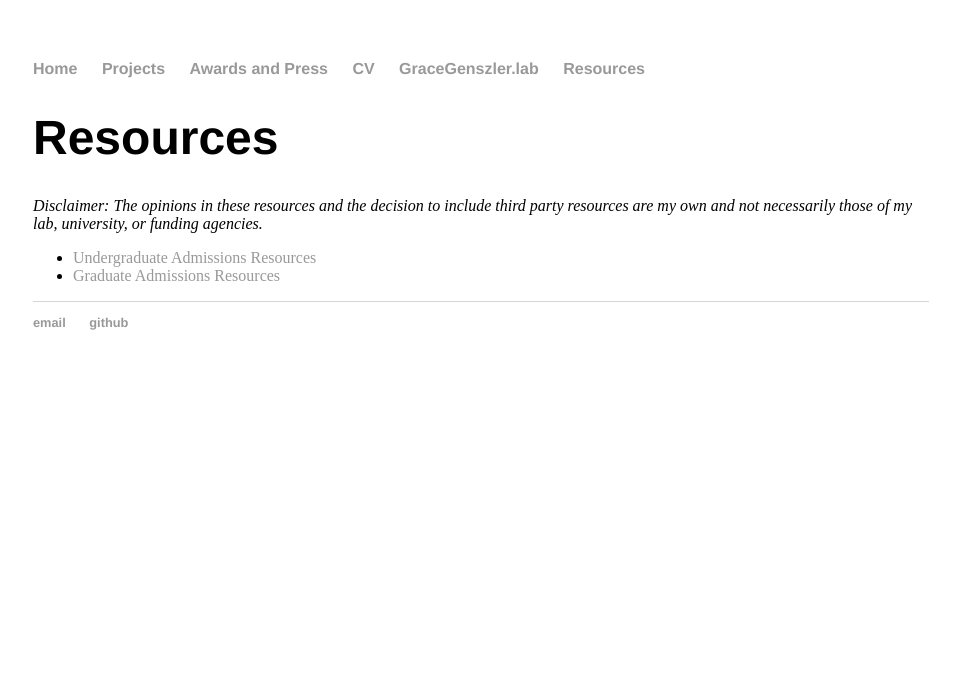
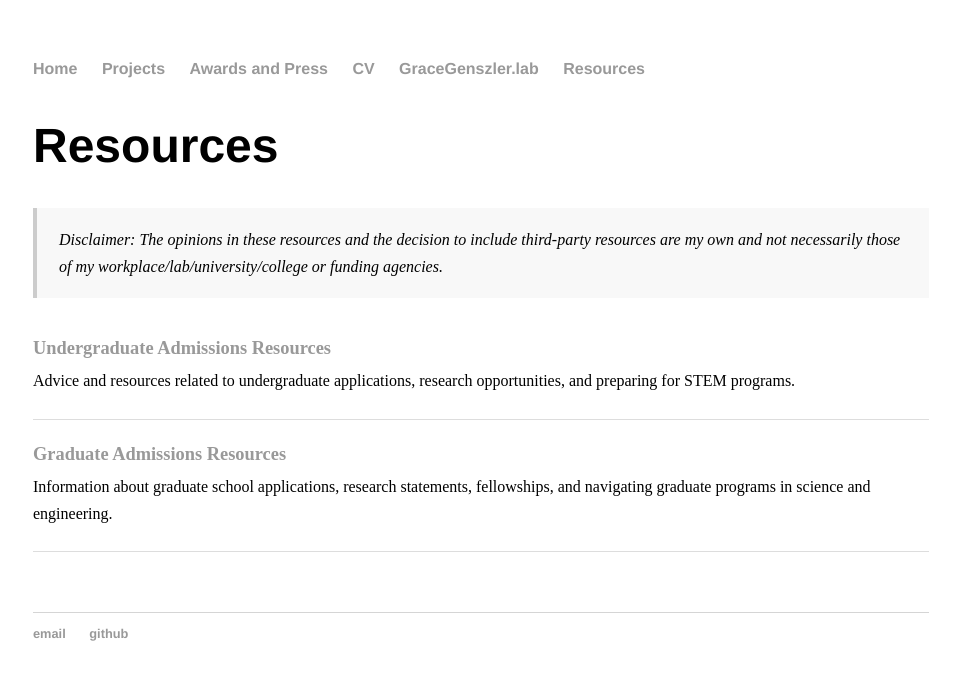
Before and after one commit to ggenszler/ggenszler.github.io, a Jekyll site: the page built from resources/index.html, in a window 1280 px wide. Shown: the top 680 px of the page, without its empty margins (159-1119 px from the left). Built offline with Jekyll 4.4.1, drawn with Linux system fonts in a browser that asks for light colours.

Commit message:
Update index.html

```diff
--- a/resources/index.html
+++ b/resources/index.html
@@ -2,12 +2,103 @@
 layout: default
 title: Resources
 ---
-<div class="blurb">
-	<h1>Resources</h1>
-</div><!-- /.blurb -->
 
-<em>Disclaimer: The opinions in these resources and the decision to include third party resources are my own and not necessarily those of my lab, university, or funding agencies.</em>
-<ul>
-  <li><a href="/undergrad">Undergraduate Admissions Resources</a></li>
-  <li><a href="/grad">Graduate Admissions Resources</a></li>
-</ul>
+<style>
+  .page-container {
+    max-width: 900px;
+    margin: 0 auto;
+
+    margin-top: 40px;
+    margin-bottom: 60px;
+  }
+
+  .blurb {
+    margin-bottom: 35px;
+  }
+
+  .blurb h1 {
+    margin-bottom: 10px;
+  }
+
+  .disclaimer {
+    font-style: italic;
+    line-height: 1.7;
+
+    margin-bottom: 40px;
+    padding: 18px 22px;
+
+    border-left: 4px solid #ccc;
+    background-color: #f8f8f8;
+  }
+
+  .resources-list {
+    list-style: none;
+    padding: 0;
+    margin: 0;
+  }
+
+  .resources-list li {
+    margin-bottom: 24px;
+    padding-bottom: 24px;
+
+    border-bottom: 1px solid #ddd;
+  }
+
+  .resources-list a {
+    text-decoration: none;
+    font-size: 1.15em;
+    font-weight: bold;
+  }
+
+  .resources-list a:hover {
+    text-decoration: underline;
+  }
+
+  .resource-description {
+    margin-top: 8px;
+    line-height: 1.7;
+  }
+</style>
+
+<div class="page-container">
+
+  <div class="blurb">
+    <h1>Resources</h1>
+  </div><!-- /.blurb -->
+
+  <div class="disclaimer">
+    Disclaimer: The opinions in these resources and the
+    decision to include third-party resources are my own
+    and not necessarily those of my workplace/lab/university/college
+    or funding agencies.
+  </div>
+
+  <ul class="resources-list">
+
+    <li>
+      <a href="/undergrad">
+        Undergraduate Admissions Resources
+      </a>
+
+      <div class="resource-description">
+        Advice and resources related to undergraduate
+        applications, research opportunities, and
+        preparing for STEM programs.
+      </div>
+    </li>
+
+    <li>
+      <a href="/grad">
+        Graduate Admissions Resources
+      </a>
+
+      <div class="resource-description">
+        Information about graduate school applications,
+        research statements, fellowships, and navigating
+        graduate programs in science and engineering.
+      </div>
+    </li>
+
+  </ul>
+
+</div>
```
